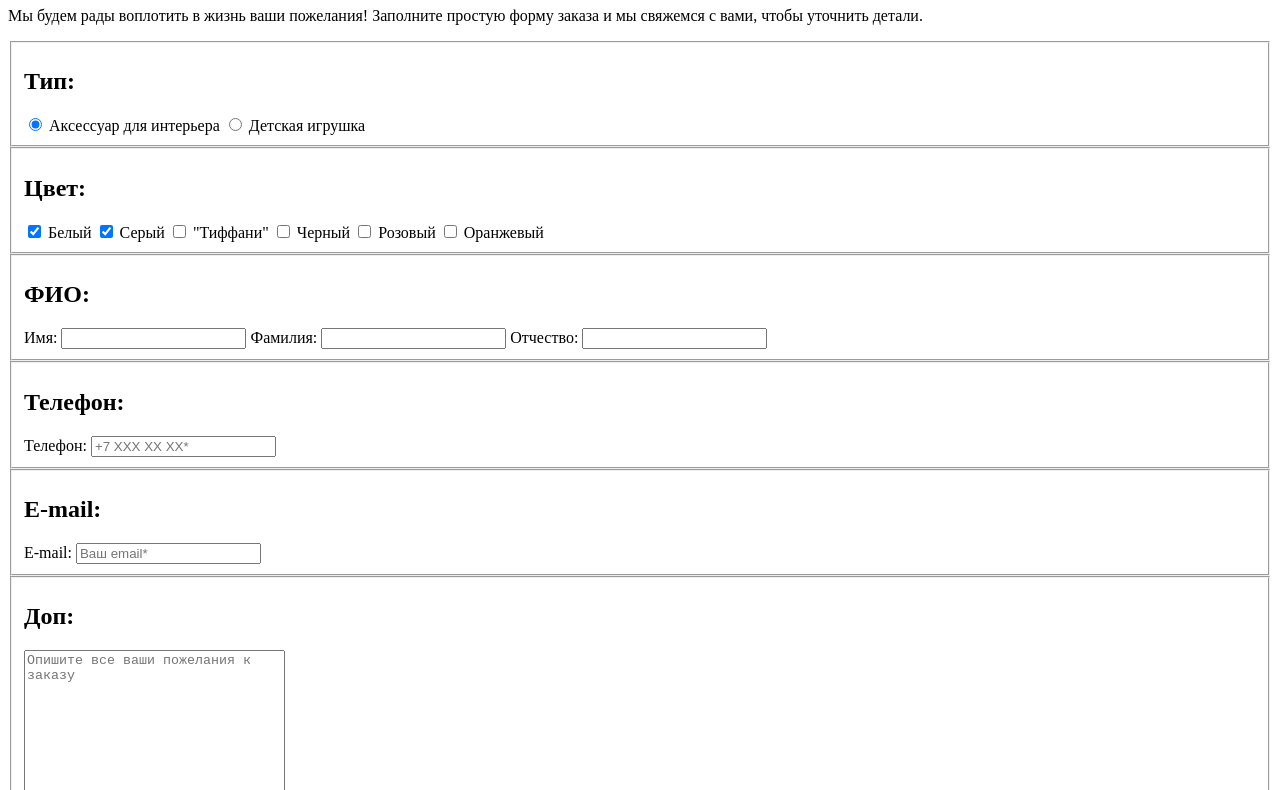
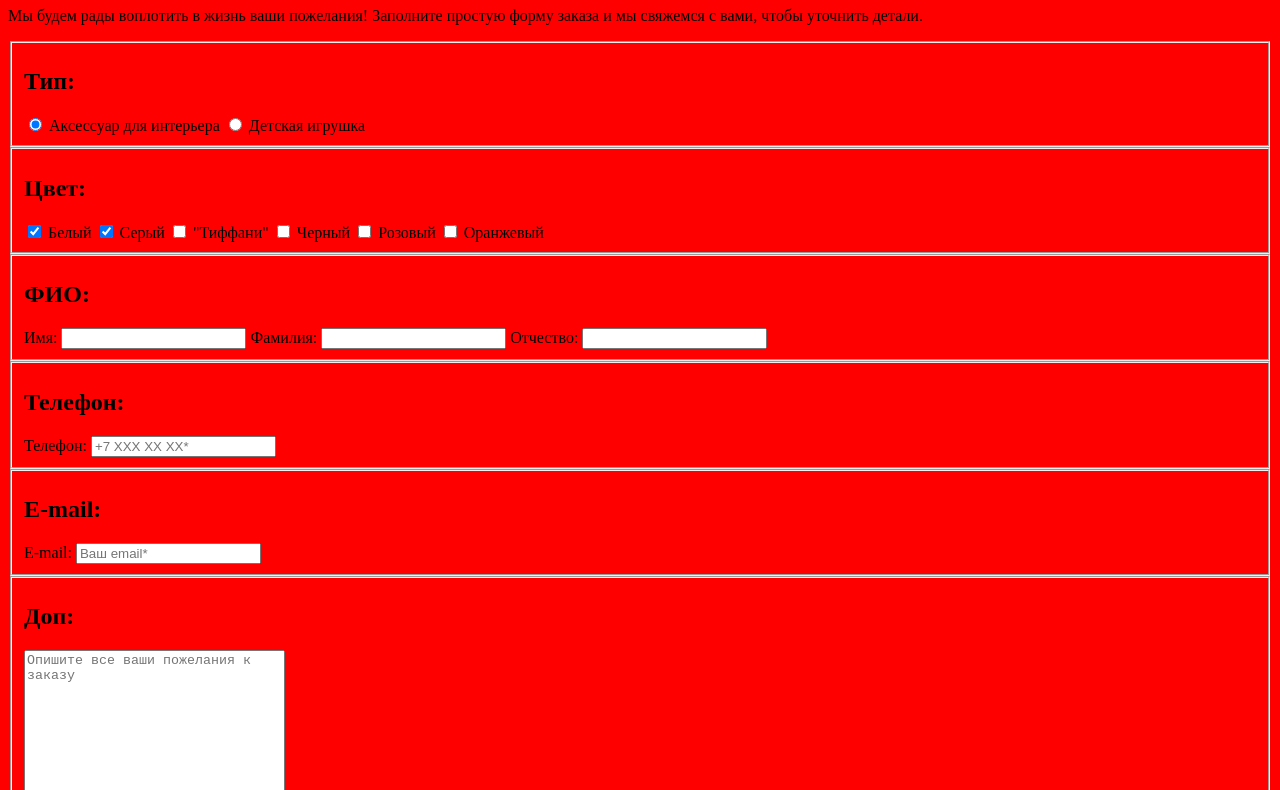
Before and after one commit to Anna-Teshkina/mishka_09_2017, a website: page form.html in a window 1280 px wide. Shown: the part 208-998 px from the top of the page. Drawn offline with nearby package versions, Linux system fonts and the light colour scheme; files that its build step writes are made by us from their sources.

Commit message:
connected to style.css, fix automatisation process

```diff
--- a/form.html
+++ b/form.html
@@ -2,7 +2,8 @@
 <html lang="ru">
   <head>
     <meta charset="utf-8">
-    <title>HTML Academy: Мишка</title>
+    <title> HTML Academy: Мишка </title>
+    <link href="css/style.css" rel="stylesheet">
   </head>
   <body>
 
--- /dev/null
+++ b/less/style.less
@@ -0,0 +1,3 @@
+body {
+  background: red;
+}
--- a/package.json
+++ b/package.json
@@ -4,13 +4,13 @@
   "private": true,
   "description": "Личный проект «Мишка» от HTML Academy",
   "devDependencies": {
+    "@htmlacademy/editorconfig-cli": "1.x",
     "autoprefixer": "7.1.x",
     "grunt": "1.0.x",
     "grunt-browser-sync": "2.2.x",
-    "grunt-contrib-less": "1.4.x",
+    "grunt-contrib-less": "^1.4.1",
     "grunt-contrib-watch": "1.0.x",
     "grunt-postcss": "0.9.x",
-    "@htmlacademy/editorconfig-cli": "1.x",
     "stylelint": "8.1.x",
     "stylelint-config-htmlacademy": "0.1.x"
   },
```
Also changed, not shown: catalog.html (+2 -1 lines), index.html (+2 -1 lines), 1 other file.
